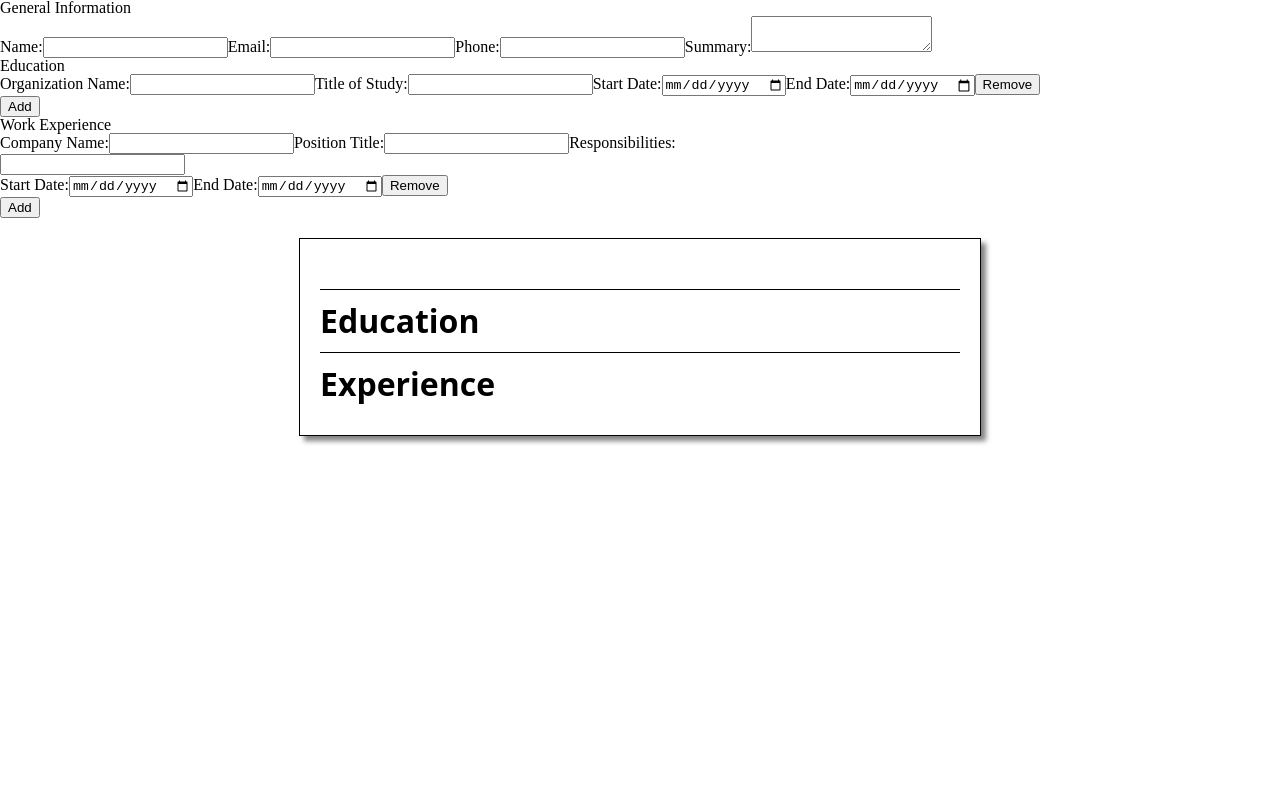
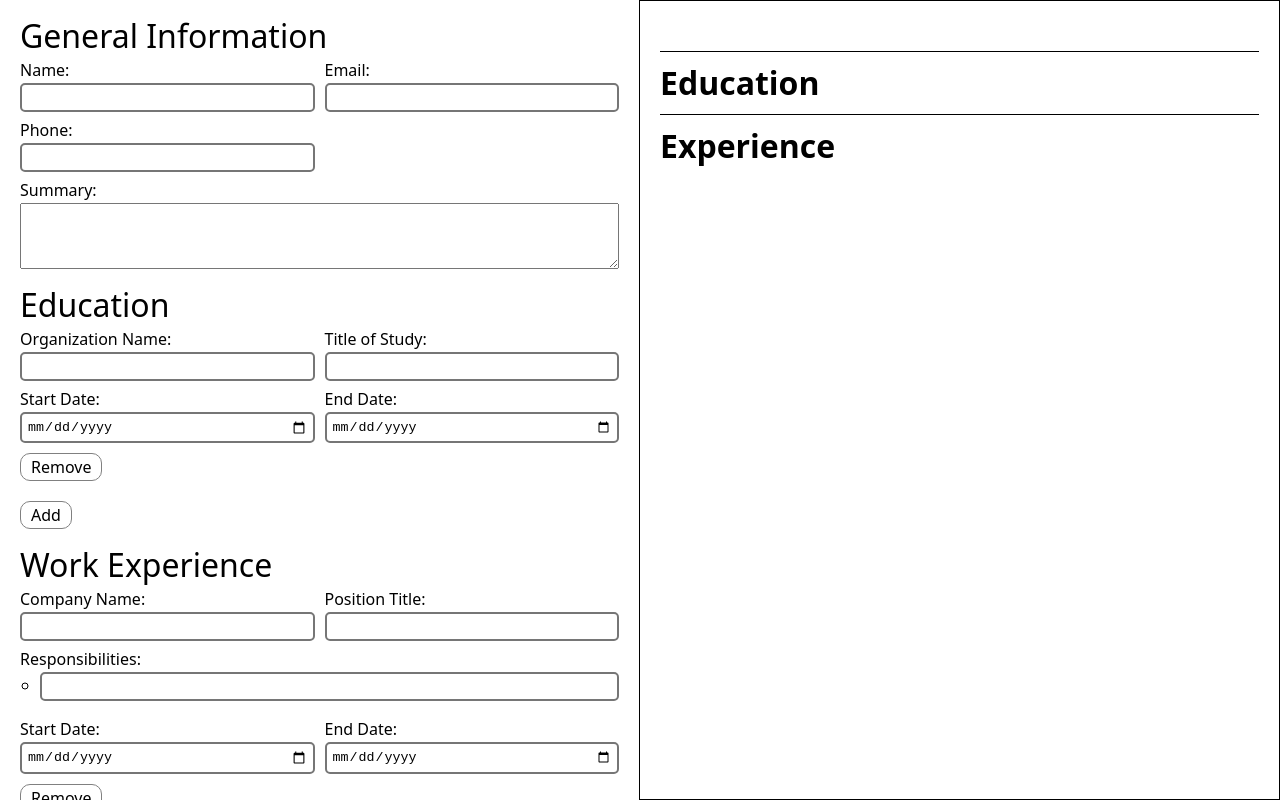
Before and after one commit to LukaTsanavaBTU/odin-cv-application, a React (Vite) app: page / in a window 1280 px wide. Built offline with nearby package versions, Linux system fonts and the light colour scheme.

Commit message:
Add simple styles for the input fields

```diff
--- a/src/App.css
+++ b/src/App.css
@@ -0,0 +1,95 @@
+:root {
+    --font-stack: system-ui, "Segoe UI", Roboto, Helvetica, Arial, sans-serif, "Apple Color Emoji", "Segoe UI Emoji", "Segoe UI Symbol";
+    font-family: var(--font-stack);
+}
+
+#root {
+    display: flex;
+    height: 100vh;
+}
+
+.input-wrapper {
+    flex: 1;
+    padding: 20px;
+    overflow: auto;
+    box-sizing: border-box;
+    h2 {
+        font-size: 2rem;
+    }
+    form {
+        display: grid;
+        gap: 10px;
+        margin-top: 10px;
+        margin-bottom: 20px;
+        grid-template-columns: repeat(auto-fit, minmax(200px, 1fr));
+    }
+    label {
+        display: flex;
+        flex-direction: column;
+        gap: 5px;
+    }
+    input {
+        padding: 5px;
+        border-radius: 5px;
+        border-style: solid;
+    }
+    button {
+        border-radius: 10px;
+        border: solid grey 1px;
+        background-color: white;
+        font-size: 1rem;
+        font-family: var(--font-stack);
+        padding: 2px 10px;
+        &.add-button {
+            margin-bottom: 20px;
+        }
+        &.remove-button {
+            width: fit-content;
+        }
+    }
+    .summary-input {
+        grid-row: 3;
+        grid-column: 1 / -1;
+        textarea {
+            max-width: 100%;
+            height: 60px;
+            resize: vertical;
+        }
+    }
+    .responsibilities-form {
+        grid-column: 1 / -1;
+        ul {
+            list-style: circle;
+            margin-left: 20px;
+        }
+        li {
+            margin-bottom: 10px;
+            position: relative;
+        }
+        input {
+            box-sizing: border-box;
+            width: 100%;
+            padding-right: 20px;
+        }
+        button {
+            border: none;
+            background-color: transparent;
+            color: grey;
+            font-weight: 500;
+            font-size: 1.2rem;
+            cursor: pointer;
+            position: absolute;
+            right: 0;
+            bottom: 0;
+            top: 0;
+            padding: 0 10px;
+        }
+    }
+}
+
+@media screen and (max-width: 600px) {
+    #root {
+        flex-direction: column;
+        height: auto;
+    }
+}
--- a/src/App.jsx
+++ b/src/App.jsx
@@ -1,6 +1,6 @@
 import { useState } from 'react';
+import './reset.css';
 import './App.css';
-import './reset.css';
 import GeneralInformation from './components/GeneralInformation';
 import EducationalExperience from './components/EducationalExperience';
 import PracticalExperiece from './components/PracticalExperience';
--- a/src/components/EducationalExperience.jsx
+++ b/src/components/EducationalExperience.jsx
@@ -2,7 +2,7 @@ export default function EducationalExperience({educationalExperience, setEducati
     const listItems = educationalExperience.map(item => {
         return (
             <li key={item.id}>
-                <form>
+                <form class="educational-form">
                     <label>
                         Organization Name:
                         <input
@@ -31,7 +31,7 @@ export default function EducationalExperience({educationalExperience, setEducati
                             onChange={(e) => handleOnChange(e, item.id)}
                         />
                     </label>
-                    <button onClick={(e) => removeField(item.id)}>Remove</button>
+                    <button class="remove-button" onClick={(e) => removeField(item.id)}>Remove</button>
                 </form>
             </li>
         );
@@ -66,7 +66,7 @@ export default function EducationalExperience({educationalExperience, setEducati
             <ul>
                 {listItems}
             </ul>
-            <button onClick={addNewField}>Add</button>
+            <button onClick={addNewField} class="add-button">Add</button>
         </>
     );
 }
--- a/src/components/GeneralInformation.jsx
+++ b/src/components/GeneralInformation.jsx
@@ -8,7 +8,7 @@ export default function GeneralInformation({generalInfo, setGeneralInfo}) {
     }
 
     return (
-        <form>
+        <form class="general-form">
             <label>
                 Name:
                 <input
@@ -30,7 +30,7 @@ export default function GeneralInformation({generalInfo, setGeneralInfo}) {
                     onChange={handleOnChange}
                 />
             </label>
-            <label>
+            <label class="summary-input">
                 Summary:
                 <textarea
                     name="summary"
--- a/src/components/PracticalExperience.jsx
+++ b/src/components/PracticalExperience.jsx
@@ -8,14 +8,14 @@ export default function PracticalExperiece({practicalExperience, setPracticalExp
                         onChange={(e) => handleOnResponsibilityChange(e, item.id, responsibility.id)}
                     />
                     {index !== 0 &&
-                        <button onClick={(e) => removeResponsibility(e, item.id, responsibility.id)}>Remove</button>
+                        <button onClick={(e) => removeResponsibility(e, item.id, responsibility.id)}>X</button>
                     }
                 </li>
             );
         });
         return (
             <li key={item.id}>
-                <form>
+                <form class="practical-form">
                     <label>
                         Company Name:
                         <input
@@ -30,7 +30,7 @@ export default function PracticalExperiece({practicalExperience, setPracticalExp
                             onChange={(e) => handleOnChange(e, item.id)}
                         />
                     </label>
-                    <label>
+                    <label class="responsibilities-form">
                         Responsibilities:
                         <ul>
                             {responsibilitiesList}
@@ -50,7 +50,7 @@ export default function PracticalExperiece({practicalExperience, setPracticalExp
                             onChange={(e) => handleOnChange(e, item.id)}
                         />
                     </label>
-                    <button onClick={(e) => removeField(item.id)}>Remove</button>
+                    <button class="remove-button" onClick={(e) => removeField(item.id)}>Remove</button>
                 </form>
             </li>
         );
@@ -118,7 +118,7 @@ export default function PracticalExperiece({practicalExperience, setPracticalExp
             <ul>
                 {listItems}
             </ul>
-            <button onClick={addNewField}>Add</button>
+            <button class="add-button" onClick={addNewField}>Add</button>
         </>
     );
 }
--- a/src/styles/CvView.css
+++ b/src/styles/CvView.css
@@ -1,8 +1,6 @@
 .cv-wrapper {
-    --font-stack: system-ui, "Segoe UI", Roboto, Helvetica, Arial, sans-serif, "Apple Color Emoji", "Segoe UI Emoji", "Segoe UI Symbol";
-    font-family: var(--font-stack);
-    width: 50%;
-    margin: 20px auto;
+    flex: 1;
+    overflow: auto;
     padding: 20px;
     box-shadow: 5px 5px 5px 0px rgba(0,0,0,0.49);
     -webkit-box-shadow: 5px 5px 5px 0px rgba(0,0,0,0.49);
```
